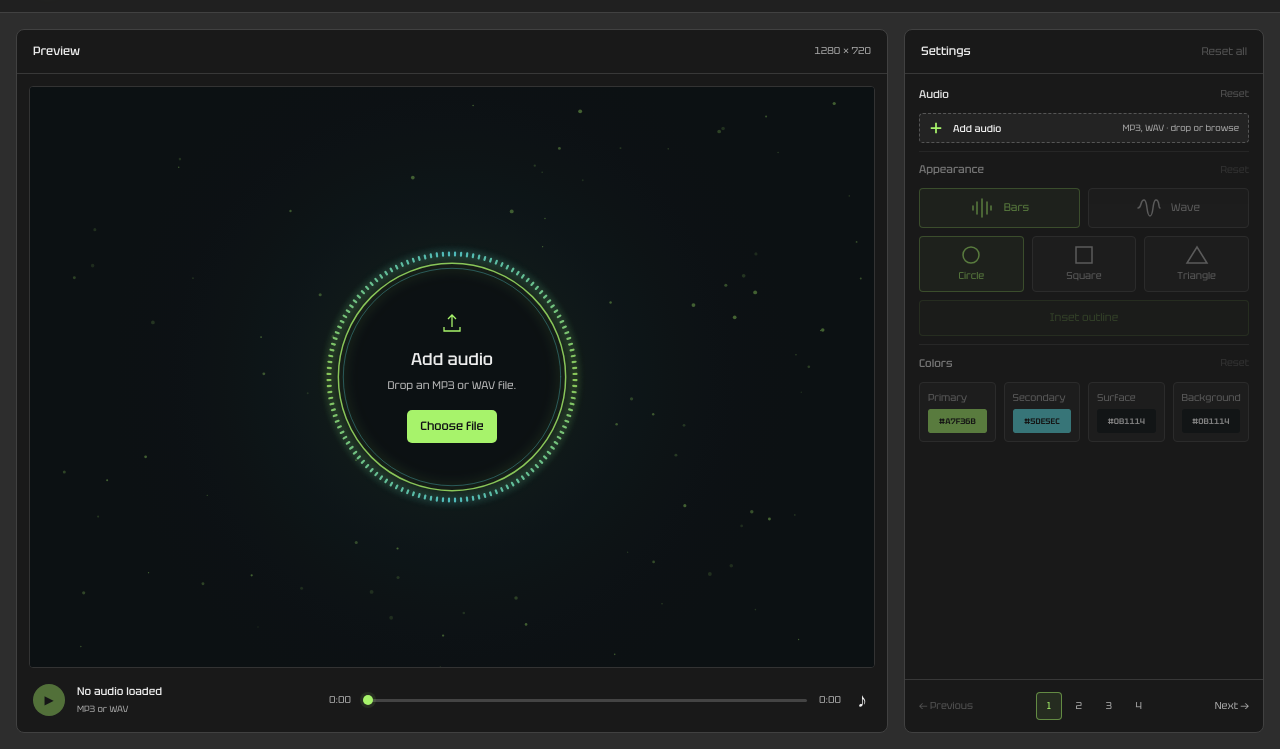
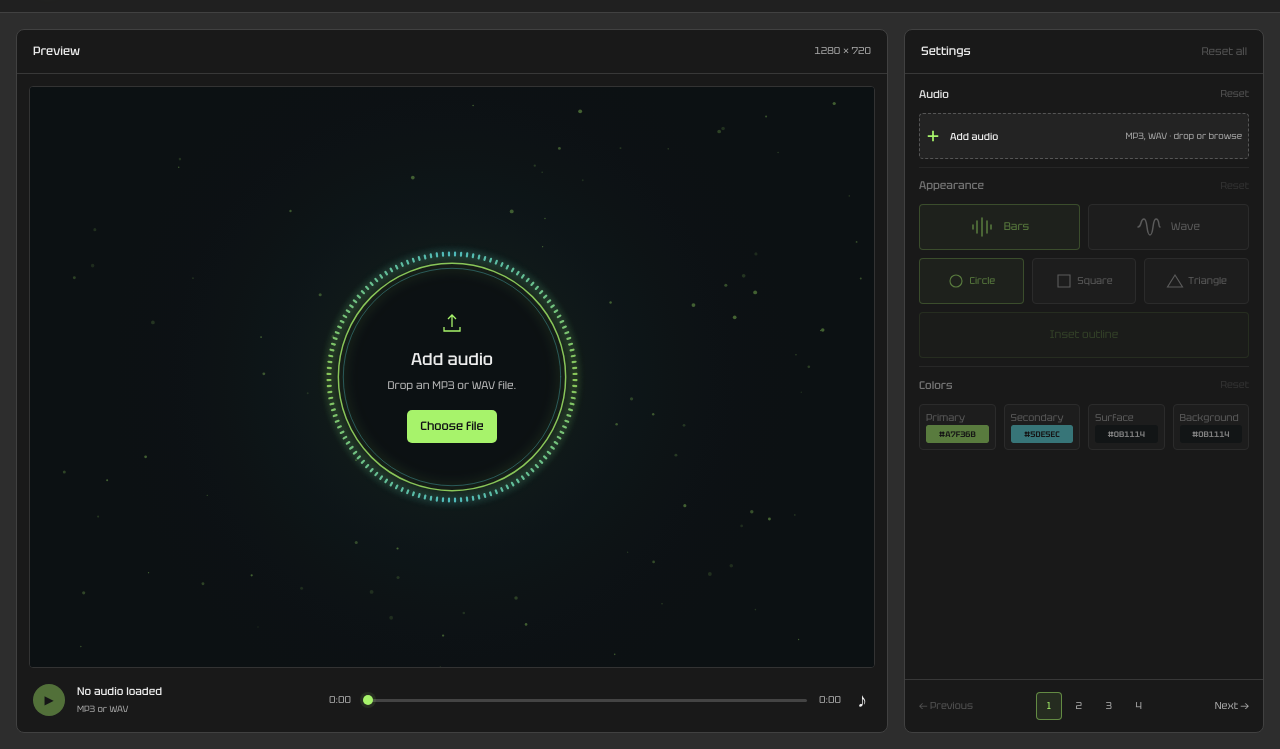
Before and after one commit to Swappuri/sosan, a website with bundled scripts: page studio/index.html in a window 1280 px wide. Shown: the part 51-800 px from the top of the page. Built offline with nearby package versions, Linux system fonts and the light colour scheme.

Commit message:
Make all settings controls compact with shared sizing

```diff
--- a/studio/style.css
+++ b/studio/style.css
@@ -251,7 +251,7 @@ fieldset:disabled input, fieldset:disabled select { cursor: not-allowed; }
 @media (min-height: 1000px) and (min-width: 1000px) { .color-card output { height: 28px; } }
 
 /* A shared shell and rhythm for labeled settings controls. */
-.settings { --control-gap: 8px; --control-padding: 8px; --control-height: 60px; }
+.settings { --control-gap: 8px; --control-padding: 6px; --control-height: 46px; }
 .slider-field, .toggle-row, .text-input-control, .text-font-control, .text-color-control, .select-row > label, .color-card {
   border: 1px solid #414141; border-radius: 4px; background: var(--surface); padding: var(--control-padding); color: var(--muted); font-size: 10px; line-height: 13px;
 }
@@ -272,3 +272,13 @@ fieldset:disabled input, fieldset:disabled select { cursor: not-allowed; }
 .logo-fit-choices { margin-bottom: var(--control-gap); }
 #logo-placement { margin-top: var(--control-gap); }
 .style-choice > span { padding: var(--control-padding); }
+
+/* Compact dimensions shared by upload cards, action choices, and labeled fields. */
+.text-input-control input[type=text], .text-font-control select, .select-row select, .text-color-field, .text-color-field input[type=color], .color-card input[type=color], .color-card output { height: 18px; }
+.file-card, .style-choice > span, .shape-choices .style-choice > span, .logo-fit-choices .style-choice > span, .decoration-button { height: var(--control-height); min-height: var(--control-height); }
+.style-choice > span, .shape-choices .style-choice > span, .logo-fit-choices .style-choice > span, .decoration-button { padding: var(--control-padding); }
+.shape-choices .style-choice > span { flex-direction: row; gap: 4px; }
+.shape-choices .style-choice svg { width: 18px; height: 16px; flex-shrink: 0; }
+.file-card .dropzone, .file-card .file-upload { height: 100%; min-height: 0; padding: var(--control-padding); }
+.file-card .file-remove, .file-card.has-file .file-remove { padding: var(--control-padding); }
+.decoration-button { margin-top: var(--control-gap); }
```
